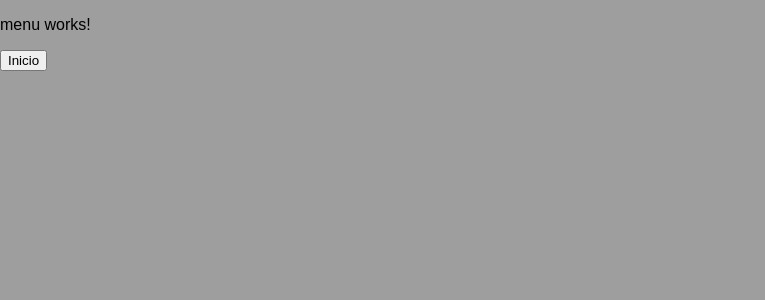
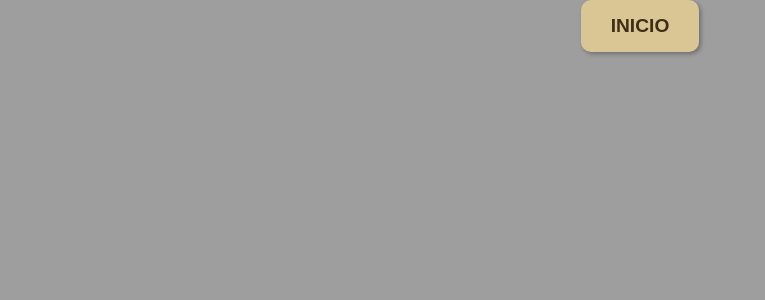
Before and after one commit to pacobarrionuevo/ProyectoJuegoOca_2Trim, an Angular app in the folder JuegoOcaFront/: page /menu in a window 1280 px wide. Shown: the top 300 px of the page, without its empty margins (0-765 px from the left). Built offline with nearby package versions, Linux system fonts and the light colour scheme.

Commit message:
boton menu

```diff
--- a/JuegoOcaFront/src/app/pages/menu/menu.component.html
+++ b/JuegoOcaFront/src/app/pages/menu/menu.component.html
@@ -1,2 +1,3 @@
-<p>menu works!</p>
-<button  [routerLink]="'/'">Inicio</button>
+
+<div class="botones"><button  [routerLink]="'/'">Inicio</button>
+</div>
```
